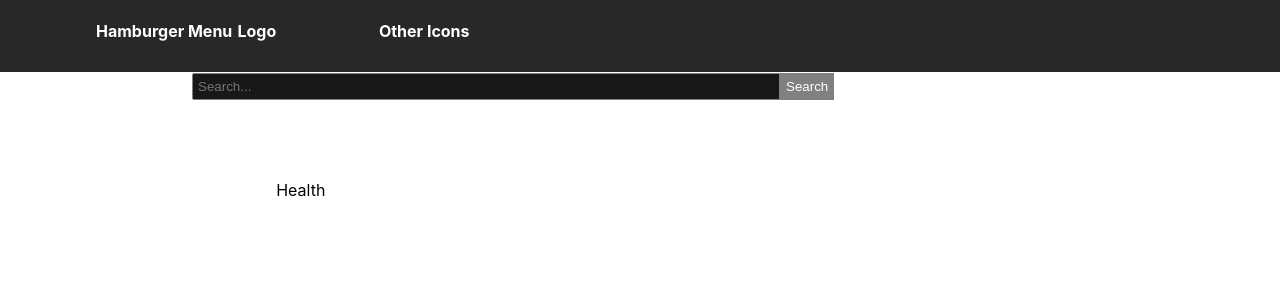
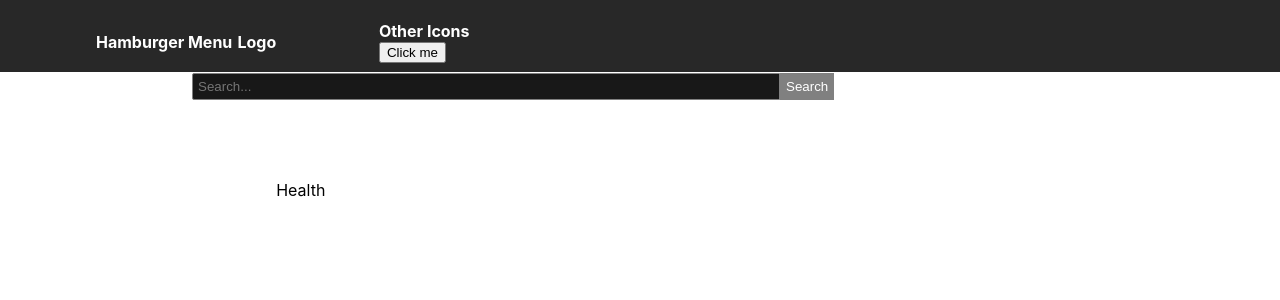
Before and after one commit to ArteaWright/YouTube2, a React (Create React App) app: page / in a window 1280 px wide. Shown: the top 300 px of the page. Built offline with nearby package versions, Linux system fonts and the light colour scheme.

Commit message:
This is Fred's Update

```diff
--- a/src/components/Navigation/Navigation.js
+++ b/src/components/Navigation/Navigation.js
@@ -1,14 +1,15 @@
-import React, {Component} from 'react';
+import React, { Component } from 'react';
 import VideoList from '../VideoList/VideoList';
 import Videos from '../Videos/Videos'
 import Youtube from '../../API/Youtube';
 import './Navigation.css';
 import SearchBar from '../SearchBar/SearchBar';
+import VoiceRec from "../VoiceRec/VoiceRec"
 
 class Nav extends Component {
 
     render() {
-    return(
+        return (
             <div className="outerNav">
                 <nav className="Navigation">
                     {/* Hamburger Menu */}
@@ -16,7 +17,7 @@ render() {
                     {/* Logo */}
                     <h4 className="Logo">Logo</h4>
                     {/* other Icons */}
-            <h4>Other Icons</h4>
+                    <h4>Other Icons <VoiceRec onRecord={(msg) => { console.log(msg) }} /></h4>
                 </nav>
             </div>
 
--- /dev/null
+++ b/src/components/VoiceRec/VoiceRec.js
@@ -0,0 +1,40 @@
+import React from "react";
+
+class VoiceRec extends React.Component {
+    constructor(props) {
+        super(props)
+        this.startRecorder = this.startRecorder.bind(this)
+    }
+    startRecorder() {
+
+        // Initialze the speech recognition object
+        window.SpeechRecognition = window.SpeechRecognition || window.webkitSpeechRecognition;
+
+        // Create A New instance called regognition
+        let recognition = new window.SpeechRecognition();
+
+        recognition.start();
+
+        console.log(this.props)
+
+        // captures the input from the users speech
+        const onSpeak = (e) => {
+            // console.log(e);
+            const msg = e.results[0][0].transcript;
+            this.props.onRecord(msg)
+            const Voice = document.querySelector('.Search').value;
+            console.log(Voice)
+        }
+        recognition.addEventListener('result', onSpeak);
+    }
+    render() {
+        return (
+            <div>
+                <button onClick={this.startRecorder}>Click me</button>
+            </div>
+        )
+    }
+
+};
+
+export default VoiceRec;
```
Lines whose indentation alone changed are shown as unchanged.
